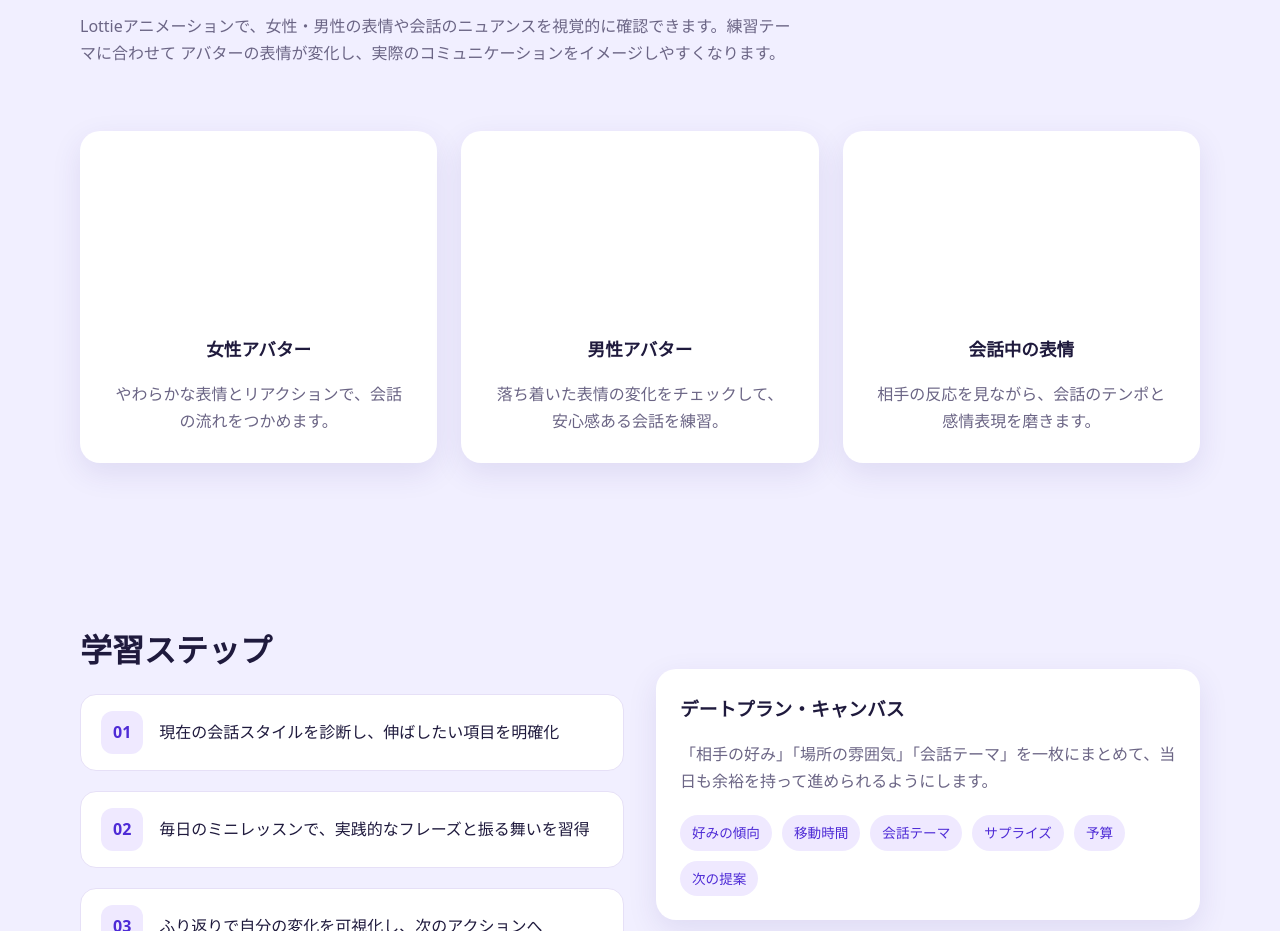
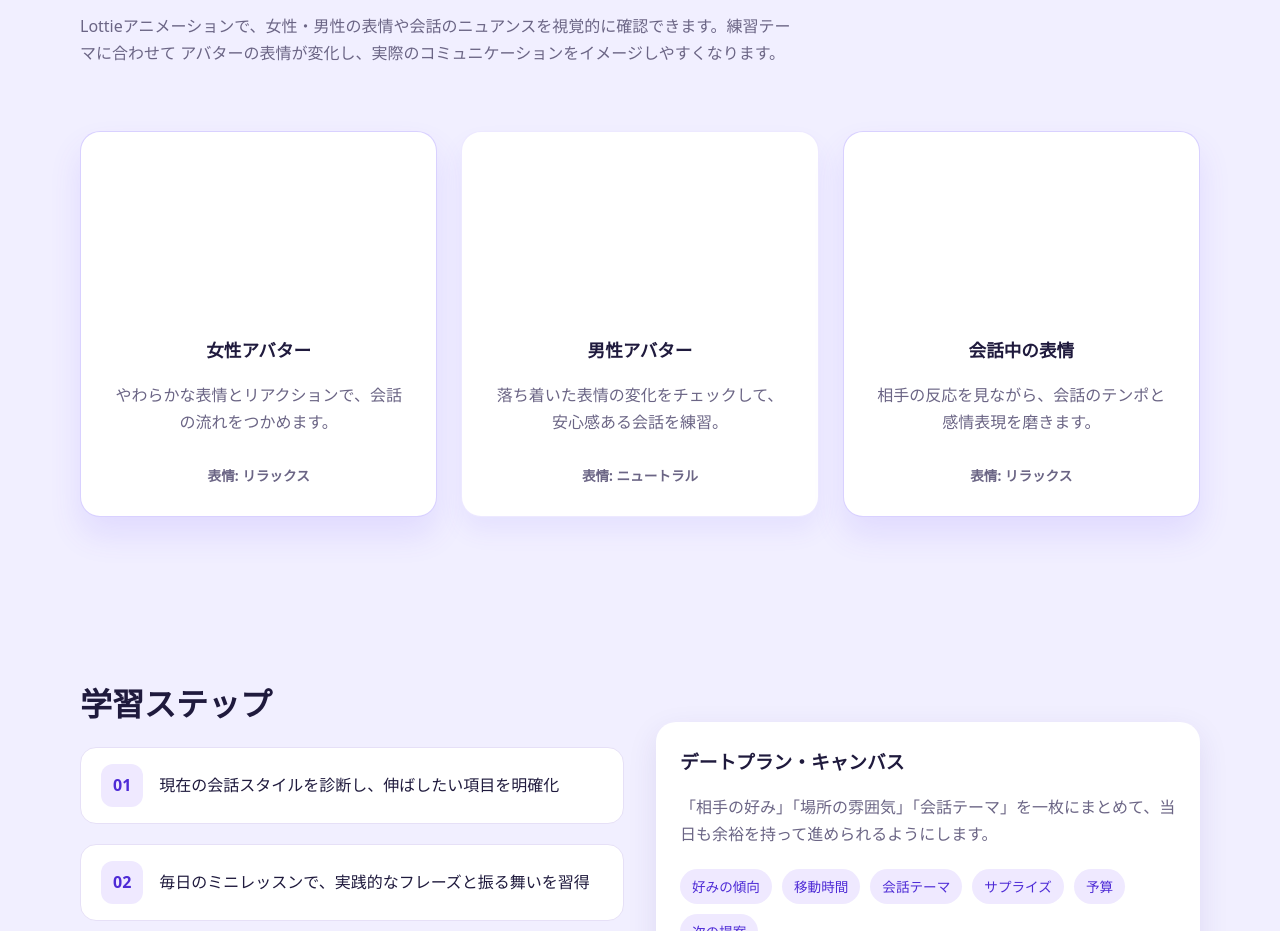
Before and after one commit to susumu1986/sommunications, a plain HTML site: page index.html in a window 1280 px wide. Shown: the part 1648-2579 px from the top of the page. Drawn offline with nearby package versions, Linux system fonts and the light colour scheme; no server answers.

Commit message:
Sync avatar moods with training outcomes

```diff
--- a/index.html
+++ b/index.html
@@ -137,7 +137,7 @@
             </p>
           </div>
           <div class="avatar-grid">
-            <article class="card avatar-card">
+            <article class="card avatar-card" data-avatar="female">
               <div
                 class="avatar-animation"
                 data-src="https://assets2.lottiefiles.com/packages/lf20_1pxqjqps.json"
@@ -145,8 +145,9 @@
               ></div>
               <h3>女性アバター</h3>
               <p>やわらかな表情とリアクションで、会話の流れをつかめます。</p>
+              <p class="avatar-status" data-avatar-status>表情: ニュートラル</p>
             </article>
-            <article class="card avatar-card">
+            <article class="card avatar-card" data-avatar="male">
               <div
                 class="avatar-animation"
                 data-src="https://assets10.lottiefiles.com/packages/lf20_touohxv0.json"
@@ -154,8 +155,9 @@
               ></div>
               <h3>男性アバター</h3>
               <p>落ち着いた表情の変化をチェックして、安心感ある会話を練習。</p>
+              <p class="avatar-status" data-avatar-status>表情: ニュートラル</p>
             </article>
-            <article class="card avatar-card">
+            <article class="card avatar-card" data-avatar="conversation">
               <div
                 class="avatar-animation"
                 data-src="https://assets6.lottiefiles.com/packages/lf20_jcikwtux.json"
@@ -163,6 +165,7 @@
               ></div>
               <h3>会話中の表情</h3>
               <p>相手の反応を見ながら、会話のテンポと感情表現を磨きます。</p>
+              <p class="avatar-status" data-avatar-status>表情: ニュートラル</p>
             </article>
           </div>
         </div>
@@ -405,24 +408,28 @@
                 "初対面のぎこちなさをほぐすため、相手が安心できる質問から会話を始めましょう。",
               response:
                 "「最初は相手が話しやすい軽い質問から入りましょう。趣味や最近ハマっていることを聞いて、共通点があれば自然に話題を広げられます。」",
+              mood: "positive",
             },
             reunion: {
               note:
                 "久しぶりの再会では、相手の近況を丁寧に聞きながら思い出話を織り交ぜます。",
               response:
                 "「最近どうしてた？と近況を聞いたあとに、前に話していたことを覚えていると伝えると安心感が生まれます。」",
+              mood: "positive",
             },
             confession: {
               note:
                 "好意を伝える場面では、相手の気持ちに配慮しつつ素直な言葉で伝えましょう。",
               response:
                 "「あなたと話すと落ち着くし、もっと一緒に過ごしたいと思っています。急がずに気持ちを聞かせてもらえたら嬉しいです。」",
+              mood: "thoughtful",
             },
             silence: {
               note:
                 "気まずい沈黙は、相手が安心できる話題に戻してテンポを整えましょう。",
               response:
                 "「沈黙が続いたら、相手が答えやすい質問を一つ挟みます。最近の楽しみを聞くと自然に会話が戻ります。」",
+              mood: "neutral",
             },
           },
           male: {
@@ -431,24 +438,28 @@
                 "初対面では要点が伝わる質問とリアクションを意識し、安心感を作ります。",
               response:
                 "「会話の入り口はシンプルに。相手の関心を聞いたら、具体的に反応して話題を深めると心地よいテンポになります。」",
+              mood: "positive",
             },
             reunion: {
               note:
                 "久しぶりの再会では、変化に気づいた点を伝えて距離を縮めます。",
               response:
                 "「久しぶりだね、雰囲気が変わったねとポジティブに伝えると会話がスムーズに始まります。」",
+              mood: "positive",
             },
             confession: {
               note:
                 "好意を伝えるときは、具体的なエピソードを添えて誠実さを示しましょう。",
               response:
                 "「一緒に過ごす時間が楽しくて、もっと仲良くなりたいと思いました。あなたはどう感じていますか？」",
+              mood: "thoughtful",
             },
             silence: {
               note:
                 "気まずい沈黙は、会話の目的を示してテンポを整えると安心感が生まれます。",
               response:
                 "「沈黙のときは、今の流れを軽く整理して話題を変えると自然です。『ところで最近は？』と切り替えましょう。」",
+              mood: "neutral",
             },
           },
         };
@@ -477,6 +488,42 @@
             if (scenarioResponse) {
               scenarioResponse.textContent = copy.response;
             }
+
+            const avatars = document.querySelectorAll("[data-avatar]");
+            avatars.forEach((avatar) => {
+              avatar.classList.remove("is-positive", "is-thoughtful", "is-neutral");
+              avatar.classList.add("is-neutral");
+              const status = avatar.querySelector("[data-avatar-status]");
+              if (status) {
+                status.textContent = "表情: ニュートラル";
+              }
+            });
+            const activeAvatar = document.querySelector(
+              `[data-avatar=\"${activeGender}\"]`,
+            );
+            const conversationAvatar = document.querySelector("[data-avatar=\"conversation\"]");
+            const moodClass = `is-${copy.mood ?? "neutral"}`;
+            [activeAvatar, conversationAvatar].forEach((avatar) => {
+              if (!avatar) {
+                return;
+              }
+              avatar.classList.remove("is-positive", "is-thoughtful", "is-neutral");
+              avatar.classList.add(moodClass);
+            });
+            const moodText = {
+              positive: "表情: リラックス",
+              thoughtful: "表情: 真剣",
+              neutral: "表情: ニュートラル",
+            };
+            [activeAvatar, conversationAvatar].forEach((avatar) => {
+              if (!avatar) {
+                return;
+              }
+              const status = avatar.querySelector("[data-avatar-status]");
+              if (status) {
+                status.textContent = moodText[copy.mood] ?? moodText.neutral;
+              }
+            });
           };
 
           genderButtons.forEach((button) => {
--- a/styles.css
+++ b/styles.css
@@ -200,6 +200,28 @@ button {
 
 .avatar-card p {
   color: var(--muted);
+}
+
+.avatar-status {
+  margin-top: 12px;
+  font-size: 0.85rem;
+  font-weight: 600;
+  color: var(--primary);
+}
+
+.avatar-card.is-positive {
+  border: 1px solid rgba(106, 72, 255, 0.25);
+  box-shadow: 0 18px 32px rgba(106, 72, 255, 0.12);
+}
+
+.avatar-card.is-thoughtful {
+  border: 1px solid rgba(63, 56, 116, 0.2);
+  box-shadow: 0 16px 28px rgba(63, 56, 116, 0.1);
+}
+
+.avatar-card.is-neutral {
+  border: 1px solid rgba(106, 72, 255, 0.12);
+  box-shadow: 0 14px 24px rgba(106, 72, 255, 0.08);
 }
 
 .practice-section {
```
